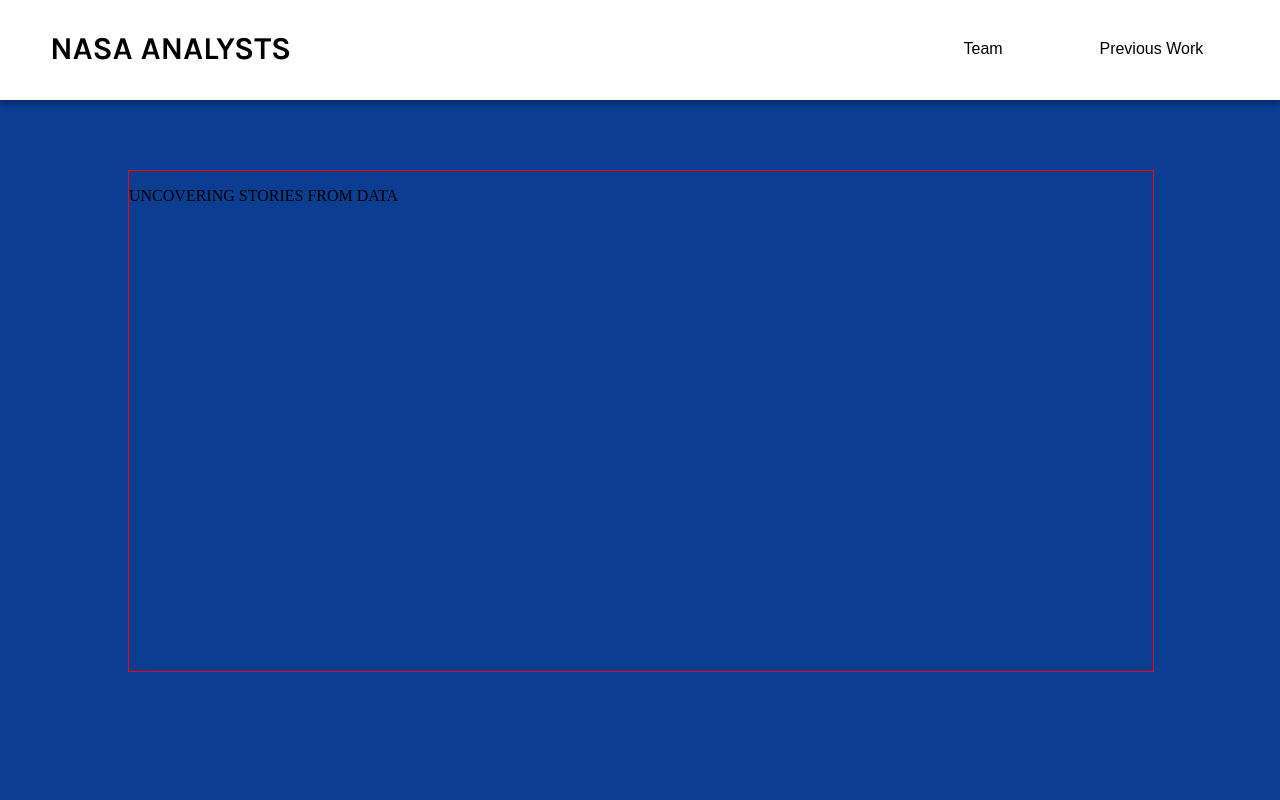
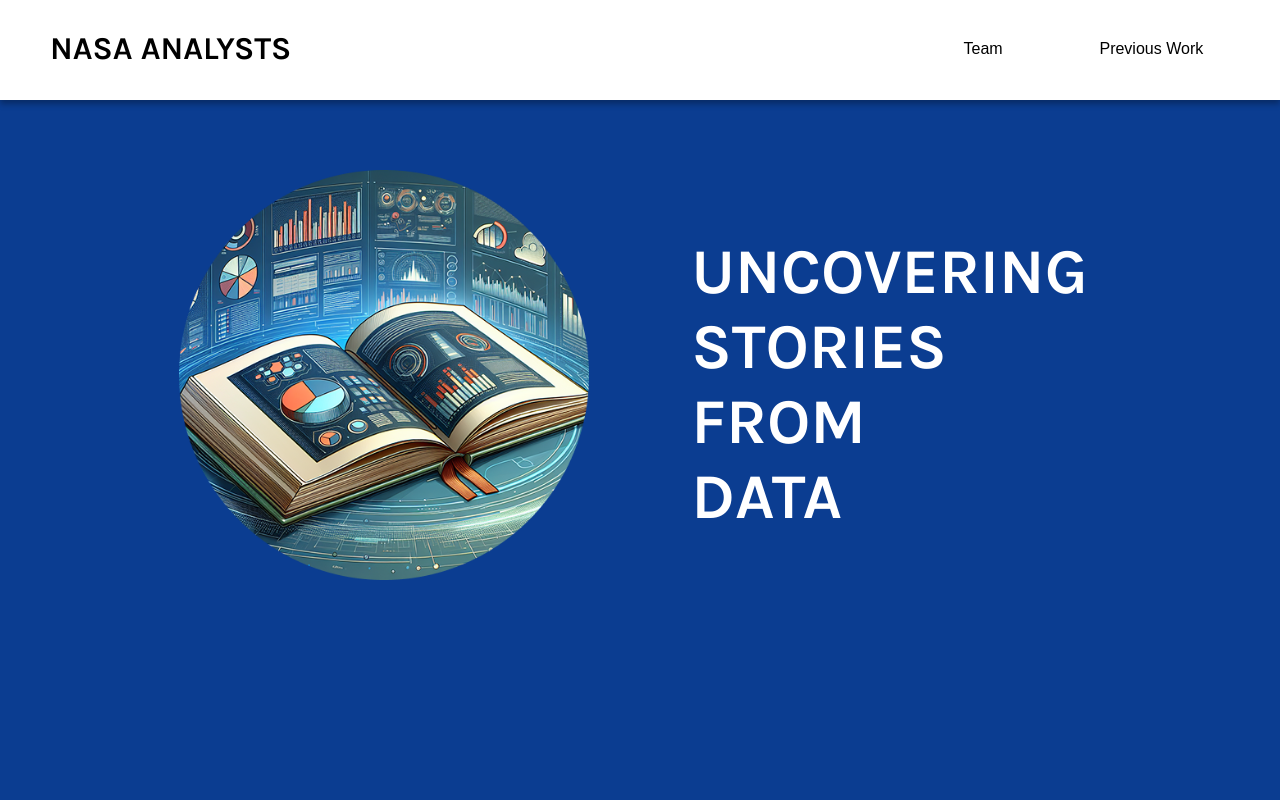
Before and after one commit to nicoleSpaul/itws2110-group2, a PHP site: page / in a window 1280 px wide. Run offline with PHP 8.4, Linux system fonts and the light colour scheme; some web fonts are replaced.

Commit message:
Finished homepage

```diff
--- a/index.css
+++ b/index.css
@@ -34,10 +34,6 @@
   background-color: white;
   z-index: 10;
   box-shadow: 0 4px 6px rgba(0, 0, 0, 0.3);
-}
-
-#logoImage {
-  position: relative;
 }
 
 .center-menutext-right {
@@ -84,12 +80,34 @@
 
 .message {
   position: relative;
-  border: 1px solid red;
   float: left;
   margin-left: 10%;
   margin-top: 50px;
   width: 80%;
-  height: 500px;
+  aspect-ratio: 1/0.5;
+  padding: 0%;
+}
+
+.logo-image {
+  position: relative;
+  height: 80%;
+  aspect-ratio: 1/1;
+  margin-left: 5%;
+}
+
+#motto {
+  color: white;
+  font-size: 5vw;
+}
+
+.motto {
+  all: unset;
+  margin: none;
+  position: relative;
+  float: right;
+  height: 80%;
+  aspect-ratio: 1/1;
+  margin-right: 5%;
 }
 
 .bg {
--- a/index.html
+++ b/index.html
@@ -29,7 +29,10 @@
     </div>
 
     <div class="message">
-      <p class="motto">UNCOVERING STORIES FROM DATA</p>
+      <img src="logo.png" class="logo-image" alt="logo">
+      <div class="motto">
+        <p class="karla" id="motto">UNCOVERING<br>STORIES<br>FROM<br>DATA</p>
+      </div>
     </div>
 </body>
 
```
Also changed, not shown: logo.png (renamed from Ellipse 1.png).
